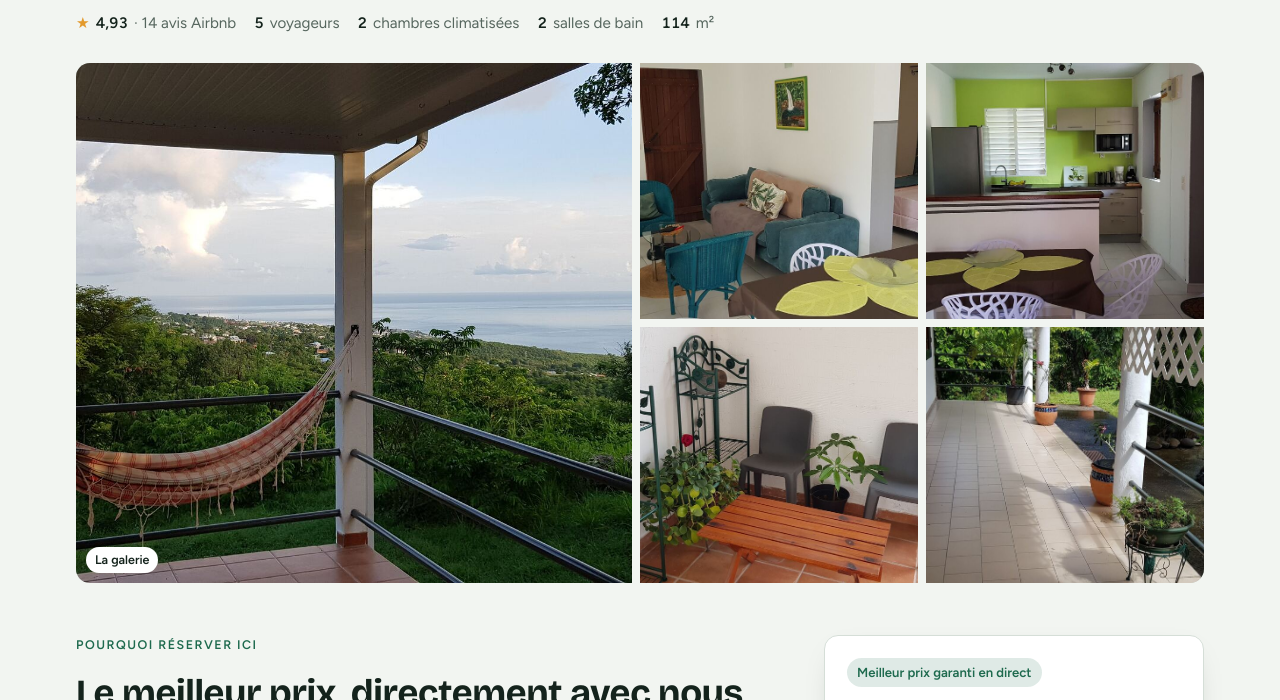
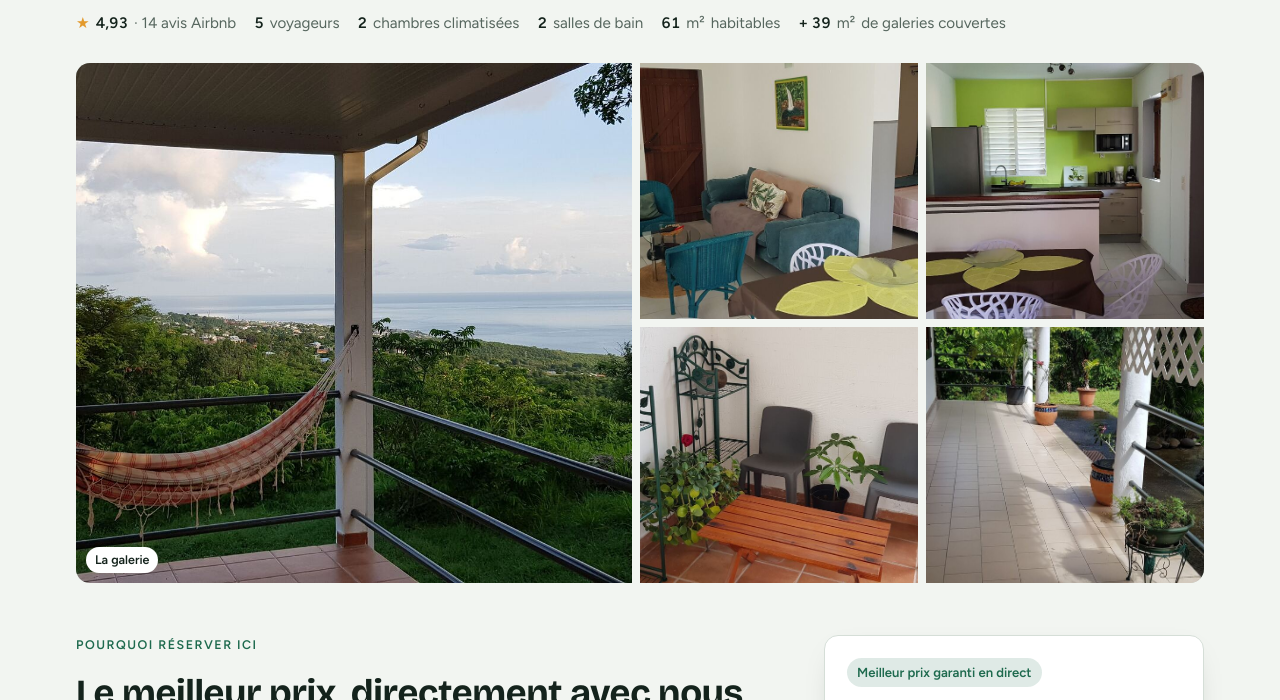
Before and after one commit to Karulium/lenclos, an Astro site: page / in a window 1280 px wide. Shown: the part 362-1062 px from the top of the page. Built offline with nearby package versions, Linux system fonts and the light colour scheme; Astro itself is replaced by a stand-in of ours.

Commit message:
Surface corrigée : 61 m² habitables + 39 m² de galeries couvertes (au lieu de 114 m², contour extérieur)
Co-Authored-By: Claude Opus 5.5 <noreply@anthropic.com>
Claude-Session: https://claude.ai/code/session_013CEmwhHV7G4RVqTUmcgv6P

```diff
--- a/src/components/Home.astro
+++ b/src/components/Home.astro
@@ -30,7 +30,7 @@ const ld = {
   address: { "@type": "PostalAddress", streetAddress: "186 route de Grand-Croix", postalCode: "97119", addressLocality: "Vieux-Habitants", addressRegion: "Guadeloupe", addressCountry: "FR" },
   geo: { "@type": "GeoCoordinates", latitude: site.geo.lat, longitude: site.geo.lng },
   telephone: site.whatsapp,
-  containsPlace: { "@type": "Accommodation", additionalType: "EntirePlace", numberOfBedrooms: 2, numberOfBathroomsTotal: 2, occupancy: { "@type": "QuantitativeValue", maxValue: 5 }, floorSize: { "@type": "QuantitativeValue", value: 114, unitCode: "MTK" } },
+  containsPlace: { "@type": "Accommodation", additionalType: "EntirePlace", numberOfBedrooms: 2, numberOfBathroomsTotal: 2, occupancy: { "@type": "QuantitativeValue", maxValue: 5 }, floorSize: { "@type": "QuantitativeValue", value: 61, unitCode: "MTK" } },
   aggregateRating: { "@type": "AggregateRating", ratingValue: site.rating.airbnb.replace(",", "."), bestRating: 5, ratingCount: site.rating.airbnbCount },
 };
 ---
@@ -47,7 +47,8 @@ const ld = {
           <li><b>5</b> <span>{t.facts.guests}</span></li>
           <li><b>2</b> <span>{t.facts.rooms}</span></li>
           <li><b>2</b> <span>{t.facts.baths}</span></li>
-          <li><b>114</b> m²</li>
+          <li><b>61</b> m² <span>{t.facts.area}</span></li>
+          <li><b>+ 39</b> m² <span>{t.facts.porches}</span></li>
         </ul>
       </div>
       <div class="mosaic" aria-label="Photos">
--- a/src/data/pages.json
+++ b/src/data/pages.json
@@ -2,10 +2,10 @@
   "home": {
     "fr": {
       "metaTitle": "L'Enclos de Vieux-Habitants · Maison vue mer en Guadeloupe",
-      "metaDescription": "Maison de 114 m² avec vue mer et montagne à Vieux-Habitants, Basse-Terre, Guadeloupe. 2 chambres climatisées avec salle de bain, jardin fruitier. Réservez en direct au meilleur prix.",
+      "metaDescription": "Maison vue mer et montagne à Vieux-Habitants, Guadeloupe : 61 m² habitables + 39 m² de galeries couvertes, 2 chambres climatisées avec salle de bain, jardin fruitier. Réservez en direct au meilleur prix.",
       "eyebrow": "Vieux-Habitants · Guadeloupe",
       "title": "Une maison au calme, entre la mer et la montagne",
-      "intro": "114 m² rien que pour vous, une galerie face à la mer des Caraïbes et un jardin plein d'arbres fruitiers, sur la côte sous le vent.",
+      "intro": "Rien que pour vous : 61 m² habitables, 39 m² de galeries couvertes face à la mer des Caraïbes et un jardin plein d'arbres fruitiers, sur la côte sous le vent.",
       "directEyebrow": "Pourquoi réserver ici",
       "directTitle": "Le meilleur prix, directement avec nous",
       "direct": [
@@ -37,10 +37,10 @@
     },
     "en": {
       "metaTitle": "L'Enclos de Vieux-Habitants · Sea-view house in Guadeloupe",
-      "metaDescription": "114 m² house with sea and mountain views in Vieux-Habitants, Basse-Terre, Guadeloupe. 2 air-conditioned bedrooms with bathrooms, fruit garden. Book direct for the best price.",
+      "metaDescription": "Sea and mountain view house in Vieux-Habitants, Guadeloupe: 61 m² of living space + 39 m² of covered verandas, 2 air-conditioned bedrooms with bathrooms, fruit garden. Book direct for the best price.",
       "eyebrow": "Vieux-Habitants · Guadeloupe",
       "title": "A quiet house between the sea and the mountains",
-      "intro": "114 m² all to yourselves, a veranda facing the Caribbean Sea and a garden full of fruit trees, on Guadeloupe's sheltered west coast.",
+      "intro": "All to yourselves: 61 m² of living space, 39 m² of covered verandas facing the Caribbean Sea and a garden full of fruit trees, on Guadeloupe's sheltered west coast.",
       "directEyebrow": "Why book here",
       "directTitle": "The best price, directly with us",
       "direct": [
--- a/src/i18n/ui.ts
+++ b/src/i18n/ui.ts
@@ -16,7 +16,7 @@ export const ui = {
   fr: {
     navHouse: "La maison", navAround: "Autour", navReviews: "Avis", navGarden: "Le jardin", navHistory: "Histoire", navMoments: "En images", navMap: "Carte", navHosts: "Vos hôtes", mapPageLink: "Voir toutes nos adresses sur la carte →", navFaq: "FAQ",
     book: "Réserver", bookStay: "Réserver votre séjour", back: "← Retour à la maison",
-    facts: { reviews: "avis Airbnb", guests: "voyageurs", rooms: "chambres climatisées", baths: "salles de bain" },
+    facts: { reviews: "avis Airbnb", guests: "voyageurs", rooms: "chambres climatisées", baths: "salles de bain", area: "habitables", porches: "de galeries couvertes" },
     captionGallery: "La galerie", photoSoon: "Photo à venir",
     gardenLink: "Découvrir les fruits du jardin →", historyLink: "Lire l'histoire du domaine →",
     mapLink: "Voir sur la carte ↗", mapTitle: "Carte interactive", mapText: "Plages, restaurants, marchés, randonnées : toutes nos adresses sur une seule carte.", mapButton: "Voir L'Enclos sur Google Maps",
@@ -31,7 +31,7 @@ export const ui = {
   en: {
     navHouse: "The house", navAround: "Around", navReviews: "Reviews", navGarden: "The garden", navHistory: "History", navMoments: "In pictures", navMap: "Map", navHosts: "Your hosts", mapPageLink: "See all our places on the map →", navFaq: "FAQ",
     book: "Book", bookStay: "Book your stay", back: "← Back to the house",
-    facts: { reviews: "Airbnb reviews", guests: "guests", rooms: "air-conditioned bedrooms", baths: "bathrooms" },
+    facts: { reviews: "Airbnb reviews", guests: "guests", rooms: "air-conditioned bedrooms", baths: "bathrooms", area: "living space", porches: "covered verandas" },
     captionGallery: "The veranda", photoSoon: "Photo coming soon",
     gardenLink: "Discover the garden fruit →", historyLink: "Read the estate's story →",
     mapLink: "Map ↗", mapTitle: "Interactive map", mapText: "Beaches, restaurants, markets, hikes: all our places on one map.", mapButton: "See L'Enclos on Google Maps",
```
